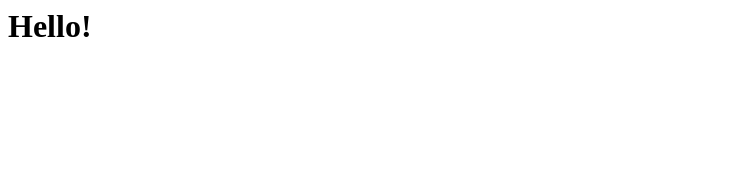
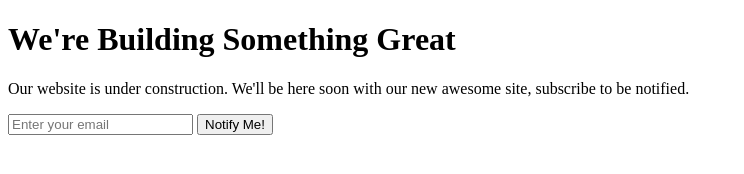
Before and after one commit to nick-punchard/The-Nellie-Group, a plain HTML site: page index.html in a window 1280 px wide. Shown: the whole page, without its empty margins (0-744 px from the left). Drawn offline with Linux system fonts and the light colour scheme.

Commit message:
Initial Update index.html

```diff
--- a/index.html
+++ b/index.html
@@ -1 +1,19 @@
-<h1>Hello!</h1>
+<!DOCTYPE html>
+<html lang="en">
+<head>
+    <meta charset="UTF-8">
+    <meta name="viewport" content="width=device-width, initial-scale=1.0">
+    <title>Under Construction</title>
+    <link rel="stylesheet" href="css/style.css">
+</head>
+<body>
+    <div class="container">
+        <h1>We're Building Something Great</h1>
+        <p>Our website is under construction. We'll be here soon with our new awesome site, subscribe to be notified.</p>
+        <form action="subscribe.php" method="post">
+            <input type="email" placeholder="Enter your email" required>
+            <button type="submit">Notify Me!</button>
+        </form>
+    </div>
+</body>
+</html>
```
